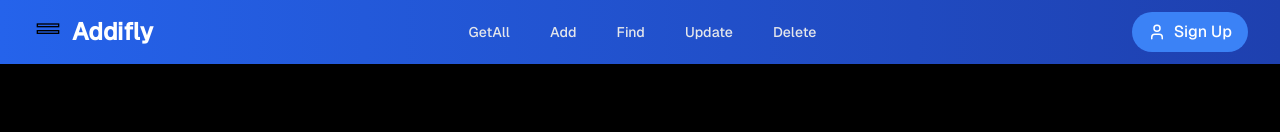
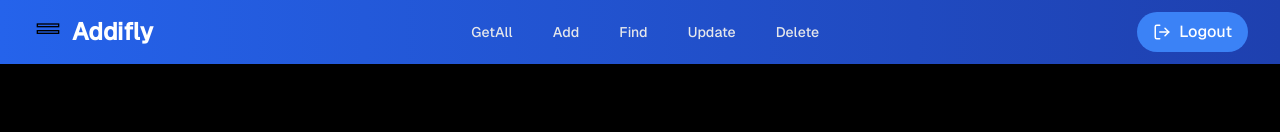
Before and after one commit to Anonymous-2009/Addifly, a React (Vite) app in the folder client/: page / in a window 1280 px wide. Shown: the top 132 px of the page. Built offline with nearby package versions, Linux system fonts and the light colour scheme.

Commit message:
new route add for login logout later work is to cluster and notification

```diff
--- a/client/src/components/Navbar.tsx
+++ b/client/src/components/Navbar.tsx
@@ -1,11 +1,25 @@
-import { useState } from 'react';
+import { useEffect, useState } from 'react';
 import { motion, AnimatePresence } from 'framer-motion';
-import { Menu, X, User } from 'lucide-react';
+import { Menu, X, User, LogOut } from 'lucide-react';
 import logo from '../assets/image/logo.svg';
 import { Link } from 'react-router-dom';
 
 const Navbar = () => {
   const [isOpen, setIsOpen] = useState(false);
+  const [isLogin, setIsLogin] = useState(false)
+
+  useEffect(() => {
+    const toggleLogin = async () => {
+      await new Promise((resolve) => setTimeout(resolve, 3000));
+      setIsLogin(true)
+    }
+   toggleLogin()
+  }, [])
+
+  const handleLogout = async () => {
+    // use a api call for logout
+       setIsLogin(false)
+  }
 
   const toggleMenu = () => {
     setIsOpen(!isOpen);
@@ -52,16 +66,30 @@ const Navbar = () => {
             ))}
           </div>
 
-          <Link to="/signup" className="flex items-center">
-            <motion.div
+          {isLogin ? (
+             <div className="flex items-center" onClick={handleLogout}>
+             <motion.div
+              className="bg-blue-500 text-white px-4 py-2 rounded-full flex items-center space-x-2 hover:bg-blue-600 focus:outline-none focus:ring-2 focus:ring-offset-2 focus:ring-blue-500 cursor-pointer"
+              whileHover={{ scale: 1.05 }}
+              whileTap={{ scale: 0.95 }}
+            >
+              <LogOut size={18} />
+               <span> Logout </span>
+             </motion.div>
+             </div>
+          ) : (
+            <Link to="/signup" className="flex items-center">
+             <motion.div
               className="bg-blue-500 text-white px-4 py-2 rounded-full flex items-center space-x-2 hover:bg-blue-600 focus:outline-none focus:ring-2 focus:ring-offset-2 focus:ring-blue-500 cursor-pointer"
               whileHover={{ scale: 1.05 }}
               whileTap={{ scale: 0.95 }}
             >
               <User size={18} />
-              <span>Sign Up</span>
-            </motion.div>
-          </Link>
+               <span>Sign Up</span>
+             </motion.div>
+             </Link>
+          )}
+
 
           <div className="md:hidden flex items-center">
             <button
```
Also changed, not shown: 2 other files (tests, documents, lock files or other folders).
